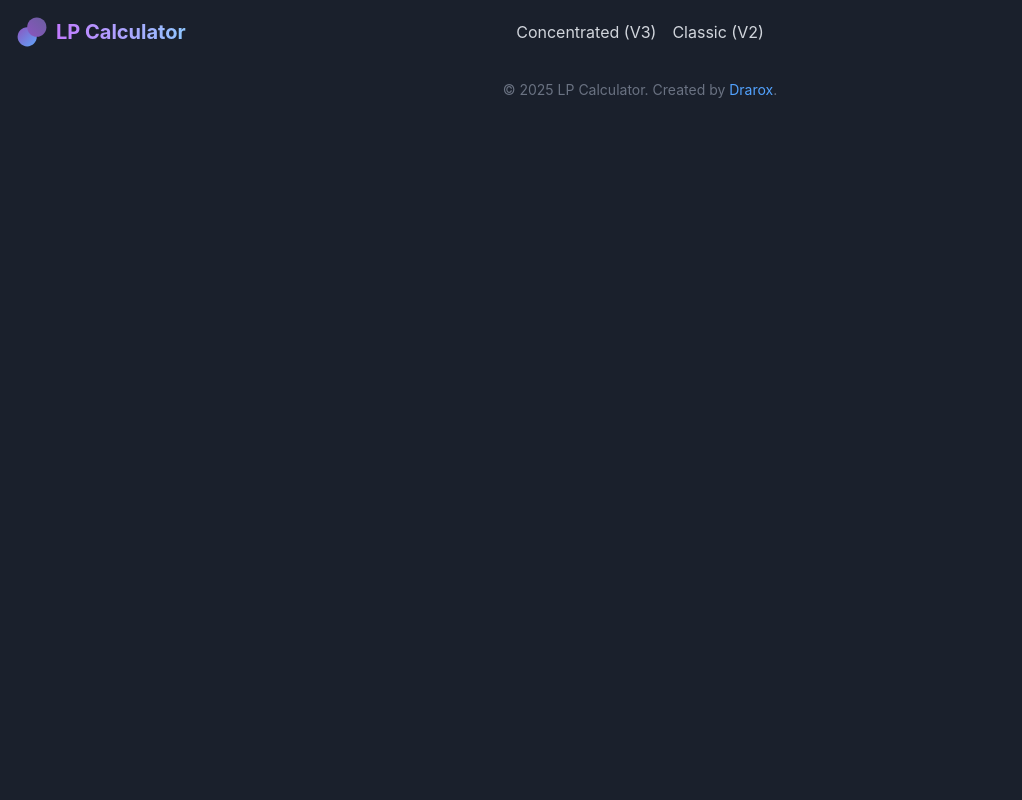
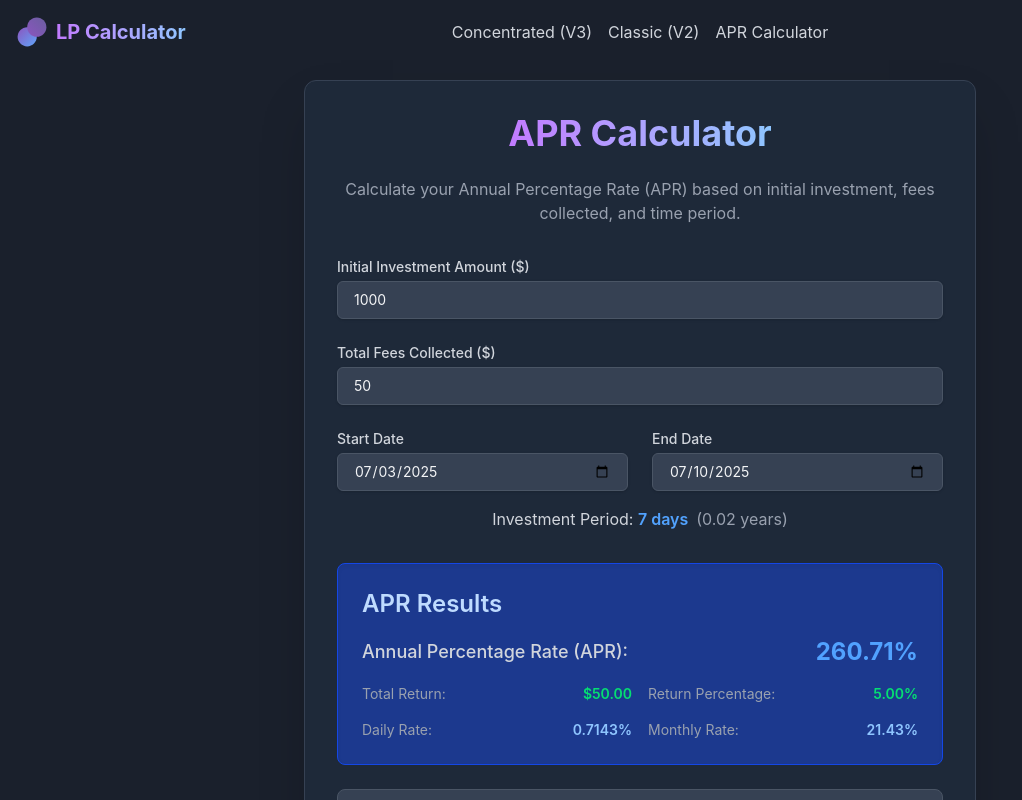
Before and after one commit to Drarox/LP-Calculator, a Vue app: page /apr in a window 1280 px wide. Shown: the top 800 px of the page, without its empty margins (0-1022 px from the left). Built offline with nearby package versions, Linux system fonts and the light colour scheme.

Commit message:
APR calculator added

```diff
--- a/src/components/HeaderView.vue
+++ b/src/components/HeaderView.vue
@@ -8,6 +8,7 @@
       <div class="hidden md:flex absolute left-1/2 transform -translate-x-1/2 space-x-4">
         <router-link to="/" class="text-gray-300 hover:text-gray-100">Concentrated (V3)</router-link>
         <router-link to="/classic" class="text-gray-300 hover:text-gray-100">Classic (V2)</router-link>
+        <router-link to="/apr" class="text-gray-300 hover:text-gray-100">APR Calculator</router-link>
       </div>
       <div class="md:hidden">
         <button @click="toggleMenu" class="focus:outline-none">
@@ -20,6 +21,7 @@
     <div v-if="isMenuOpen" class="md:hidden mt-4">
       <router-link to="/" class="block py-2 px-4 hover:bg-gray-700">Concentrated (V3)</router-link>
       <router-link to="/classic" class="block py-2 px-4 hover:bg-gray-700">Classic (V2)</router-link>
+      <router-link to="/apr" class="block py-2 px-4 hover:bg-gray-700">APR Calculator</router-link>
     </div>
   </nav>
 </template>
--- a/src/router/index.ts
+++ b/src/router/index.ts
@@ -1,6 +1,7 @@
 import { createRouter, createWebHistory } from 'vue-router';
 import ConcentratedView from '../views/ConcentratedView.vue';
 import ClassicView from '../views/ClassicView.vue';
+import AprView from '../views/AprView.vue';
 
 const routes = [
   {
@@ -12,6 +13,11 @@ const routes = [
     path: '/classic',
     name: 'Classic',
     component: ClassicView
+  },
+  {
+    path: '/apr',
+    name: 'APR',
+    component: AprView
   }
 ];
 
--- /dev/null
+++ b/src/views/AprView.vue
@@ -0,0 +1,184 @@
+<template>
+  <div class="flex items-center justify-center p-4">
+    <div class="bg-gray-800 p-8 rounded-xl shadow-2xl w-full max-w-2xl border border-gray-700">
+      <h1 class="text-4xl font-bold text-center text-gray-100 mb-6">
+        <span class="bg-gradient-to-r from-purple-400 to-blue-300 text-transparent bg-clip-text">APR Calculator</span>
+      </h1>
+      <p class="text-center text-gray-400 mb-8">
+        Calculate your Annual Percentage Rate (APR) based on initial investment, fees collected, and time period.
+      </p>
+
+      <div class="mb-8">
+        <!-- Initial Amount Input -->
+        <div class="input-group mb-6">
+          <label for="initialAmount" class="block text-sm font-medium text-gray-300 mb-1">Initial Investment Amount ($)</label>
+          <input type="number" id="initialAmount" v-model.number="initialAmount" step="any"
+                 class="mt-1 block w-full px-4 py-2 border border-gray-600 rounded-md shadow-sm focus:ring-blue-500 focus:border-blue-500 sm:text-sm bg-gray-700 text-gray-100 transition duration-150 ease-in-out">
+        </div>
+
+        <!-- Fees Collected Input -->
+        <div class="input-group mb-6">
+          <label for="feesCollected" class="block text-sm font-medium text-gray-300 mb-1">Total Fees Collected ($)</label>
+          <input type="number" id="feesCollected" v-model.number="feesCollected" step="any"
+                 class="mt-1 block w-full px-4 py-2 border border-gray-600 rounded-md shadow-sm focus:ring-blue-500 focus:border-blue-500 sm:text-sm bg-gray-700 text-gray-100 transition duration-150 ease-in-out">
+        </div>
+
+        <div class="grid grid-cols-1 md:grid-cols-2 gap-6">
+          <!-- Start Date Input -->
+          <div class="input-group">
+            <label for="startDate" class="block text-sm font-medium text-gray-300 mb-1">Start Date</label>
+            <input type="date" id="startDate" v-model="startDate"
+                   class="mt-1 block w-full px-4 py-2 border border-gray-600 rounded-md shadow-sm focus:ring-blue-500 focus:border-blue-500 sm:text-sm bg-gray-700 text-gray-100 transition duration-150 ease-in-out">
+          </div>
+
+          <!-- End Date Input -->
+          <div class="input-group">
+            <label for="endDate" class="block text-sm font-medium text-gray-300 mb-1">End Date</label>
+            <input type="date" id="endDate" v-model="endDate"
+                   class="mt-1 block w-full px-4 py-2 border border-gray-600 rounded-md shadow-sm focus:ring-blue-500 focus:border-blue-500 sm:text-sm bg-gray-700 text-gray-100 transition duration-150 ease-in-out">
+          </div>
+        </div>
+
+        <!-- Time Period Display -->
+        <div v-if="daysBetween > 0" class="mt-4 text-center">
+          <span class="text-gray-300">Investment Period: </span>
+          <span class="text-blue-400 font-semibold">{{ daysBetween }} days</span>
+          <span class="text-gray-400 ml-2">({{ (daysBetween / 365).toFixed(2) }} years)</span>
+        </div>
+      </div>
+
+      <!-- Validation Messages -->
+      <div v-if="validationError" class="bg-red-800 border border-red-700 text-red-200 px-4 py-3 rounded-md mb-6" role="alert">
+        <p class="font-bold">Input Error:</p>
+        <p>{{ validationError }}</p>
+      </div>
+
+      <!-- Results Section -->
+      <div class="bg-blue-900 p-6 rounded-lg shadow-inner border border-blue-700">
+        <h2 class="text-2xl font-semibold text-blue-200 mb-4">APR Results</h2>
+
+        <div class="space-y-4">
+          <!-- APR Display -->
+          <div class="flex justify-between items-center text-lg font-medium">
+            <span class="text-gray-300">Annual Percentage Rate (APR):</span>
+            <span class="text-blue-400 font-bold text-2xl">{{ calculatedResults.apr }}%</span>
+          </div>
+
+          <!-- Additional Metrics -->
+          <div class="grid grid-cols-1 sm:grid-cols-2 gap-4 text-sm">
+            <div class="flex justify-between">
+              <span class="text-gray-400">Total Return:</span>
+              <span class="text-green-400 font-semibold">${{ calculatedResults.totalReturn }}</span>
+            </div>
+            <div class="flex justify-between">
+              <span class="text-gray-400">Return Percentage:</span>
+              <span class="text-green-400 font-semibold">{{ calculatedResults.returnPercentage }}%</span>
+            </div>
+            <div class="flex justify-between">
+              <span class="text-gray-400">Daily Rate:</span>
+              <span class="text-blue-300 font-semibold">{{ calculatedResults.dailyRate }}%</span>
+            </div>
+            <div class="flex justify-between">
+              <span class="text-gray-400">Monthly Rate:</span>
+              <span class="text-blue-300 font-semibold">{{ calculatedResults.monthlyRate }}%</span>
+            </div>
+          </div>
+        </div>
+      </div>
+
+      <!-- Info Section -->
+      <div class="mt-6 bg-gray-700 p-4 rounded-lg border border-gray-600">
+        <h3 class="text-lg font-semibold text-gray-200 mb-2">How APR is Calculated</h3>
+        <p class="text-gray-400 text-sm">
+          APR = (Total Fees / Initial Investment) × (365 / Days) × 100
+        </p>
+        <p class="text-gray-400 text-sm mt-2">
+          This calculation uses simple interest to annualize your liquidity pool returns, which is appropriate since fees are collected but not automatically reinvested.
+        </p>
+      </div>
+    </div>
+  </div>
+</template>
+
+<script setup lang="ts">
+import { ref, computed } from 'vue';
+
+// Reactive data properties
+const initialAmount = ref<number>(1000);
+const feesCollected = ref<number>(50);
+const startDate = ref<string>(new Date(Date.now() - 7 * 24 * 60 * 60 * 1000).toISOString().split('T')[0]);
+const endDate = ref<string>(new Date().toISOString().split('T')[0]);
+
+// Computed property for days between dates
+const daysBetween = computed(() => {
+  if (!startDate.value || !endDate.value) return 0;
+
+  const start = new Date(startDate.value);
+  const end = new Date(endDate.value);
+  const diffTime = end.getTime() - start.getTime();
+  const diffDays = Math.ceil(diffTime / (1000 * 60 * 60 * 24));
+
+  return diffDays > 0 ? diffDays : 0;
+});
+
+// Validation error computed property
+const validationError = computed(() => {
+  if (initialAmount.value <= 0) {
+    return 'Initial investment amount must be greater than zero.';
+  }
+  if (feesCollected.value < 0) {
+    return 'Fees collected cannot be negative.';
+  }
+  if (!startDate.value || !endDate.value) {
+    return 'Both start and end dates must be provided.';
+  }
+  if (daysBetween.value <= 0) {
+    return 'End date must be after start date.';
+  }
+  return null;
+});
+
+interface APRResults {
+  apr: string;
+  totalReturn: string;
+  returnPercentage: string;
+  dailyRate: string;
+  monthlyRate: string;
+}
+
+// APR calculation function
+const calculateAPR = (): APRResults => {
+  if (validationError.value || daysBetween.value === 0) {
+    return {
+      apr: '0.00',
+      totalReturn: '0.00',
+      returnPercentage: '0.00',
+      dailyRate: '0.00',
+      monthlyRate: '0.00'
+    };
+  }
+
+  const totalReturn = feesCollected.value;
+  const returnPercentage = (totalReturn / initialAmount.value) * 100;
+
+  // Simple APR calculation for liquidity pools: (Total Fees / Initial Investment) * (365 / Days) * 100
+  const apr = (totalReturn / initialAmount.value) * (365 / daysBetween.value) * 100;
+
+  // Daily and monthly rates (simple interest)
+  const dailyRate = (totalReturn / initialAmount.value) * (1 / daysBetween.value) * 100;
+  const monthlyRate = (totalReturn / initialAmount.value) * (30 / daysBetween.value) * 100;
+
+  return {
+    apr: apr.toFixed(2),
+    totalReturn: totalReturn.toFixed(2),
+    returnPercentage: returnPercentage.toFixed(2),
+    dailyRate: dailyRate.toFixed(4),
+    monthlyRate: monthlyRate.toFixed(2)
+  };
+};
+
+// Computed property for calculated results
+const calculatedResults = computed(() => {
+  return calculateAPR();
+});
+</script>
```
